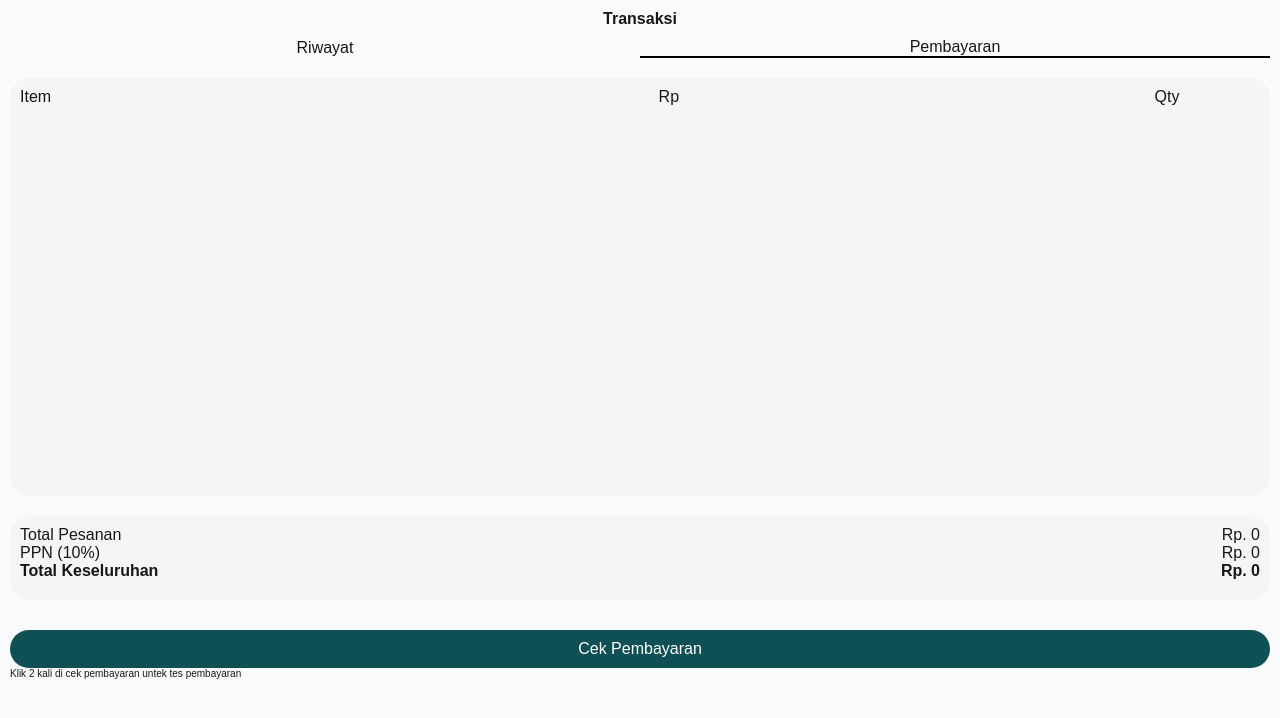
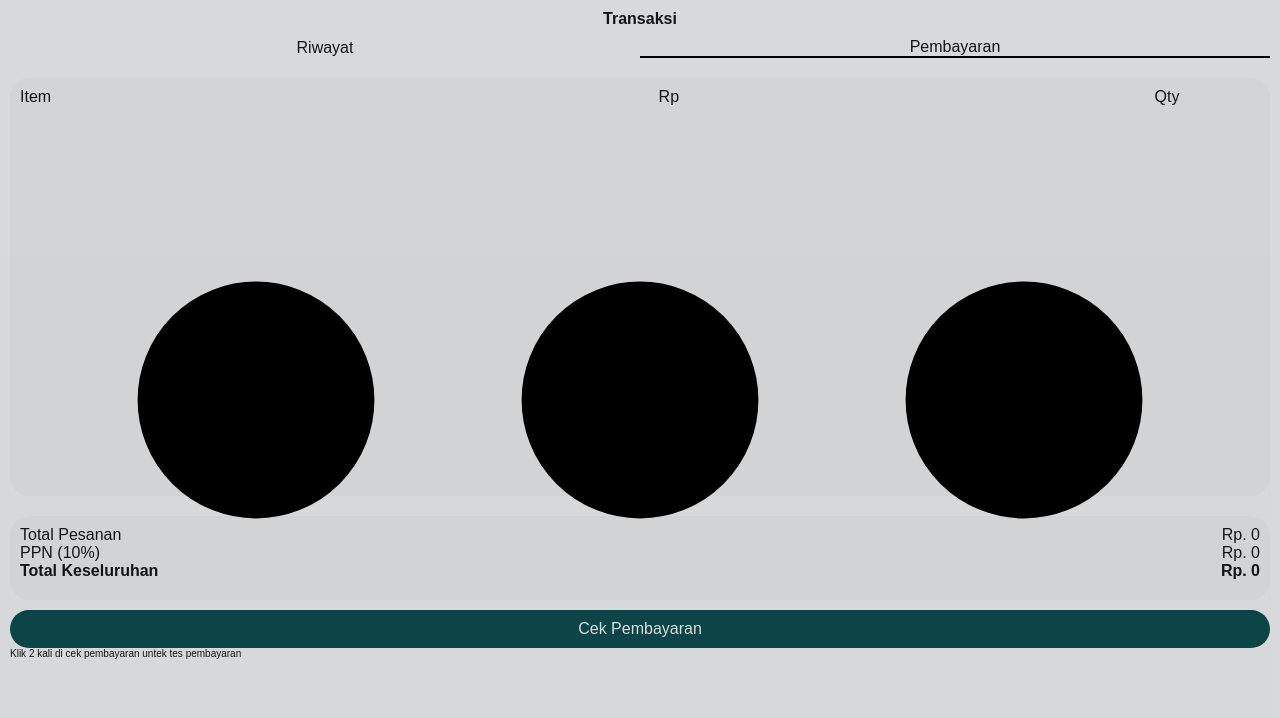
Before and after one commit to samani21/front-end-bisnisku, a Next.js app: page /components/Payment in a window 1280 px wide. Both pictures are taken after a click on the element "Cek Pembayaran". Shown: the top 718 px of the page. Built offline with nearby package versions, Linux system fonts and the light colour scheme.

Commit message:
Memperbaiki transaksi

```diff
--- a/src/components/Loading.js
+++ b/src/components/Loading.js
@@ -3,8 +3,8 @@ import React from 'react'
 const Loading = (props) => {
     const { color } = props
     return (
-        <div style={{ position: "relative", height: "100vh", zIndex: 10 }}>
-            <svg xmlns="http://www.w3.org/2000/svg" viewBox="0 0 200 200"><circle fill={color || "#000000"} stroke={color || "#000000"} stroke-width="17" r="15" cx="40" cy="100"><animate attributeName="opacity" calcMode="spline" dur="2" values="1;0;1;" keySplines=".5 0 .5 1;.5 0 .5 1" repeatCount="indefinite" begin="-.4"></animate></circle><circle fill={color || "#000000"} stroke={color || "#000000"} stroke-width="17" r="15" cx="100" cy="100"><animate attributeName="opacity" calcMode="spline" dur="2" values="1;0;1;" keySplines=".5 0 .5 1;.5 0 .5 1" repeatCount="indefinite" begin="-.2"></animate></circle><circle fill={color || "#000000"} stroke={color || "#000000"} stroke-width="17" r="15" cx="160" cy="100"><animate attributeName="opacity" calcMode="spline" dur="2" values="1;0;1;" keySplines=".5 0 .5 1;.5 0 .5 1" repeatCount="indefinite" begin="0"></animate></circle></svg>
+        <div style={{ position: "relative", height: "100vh", zIndex: 7, background: "#00000023", display: "flex", justifyContent: "center", alignItems: "center" }}>
+            <svg xmlns="http://www.w3.org/2000/svg" viewBox="0 0 200 200"><circle fill={color || "#000000"} stroke={color || "#000000"} stroke-width="17" r="10" cx="40" cy="100"><animate attributeName="opacity" calcMode="spline" dur="2" values="1;0;1;" keySplines=".5 0 .5 1;.5 0 .5 1" repeatCount="indefinite" begin="-.4"></animate></circle><circle fill={color || "#000000"} stroke={color || "#000000"} stroke-width="17" r="10" cx="100" cy="100"><animate attributeName="opacity" calcMode="spline" dur="2" values="1;0;1;" keySplines=".5 0 .5 1;.5 0 .5 1" repeatCount="indefinite" begin="-.2"></animate></circle><circle fill={color || "#000000"} stroke={color || "#000000"} stroke-width="17" r="10" cx="160" cy="100"><animate attributeName="opacity" calcMode="spline" dur="2" values="1;0;1;" keySplines=".5 0 .5 1;.5 0 .5 1" repeatCount="indefinite" begin="0"></animate></circle></svg>
         </div>
     )
 }
--- a/src/components/Payment.js
+++ b/src/components/Payment.js
@@ -1,10 +1,16 @@
 import styled from "styled-components";
 
 export const PaymentContainer = styled.div`
-    padding: 10px;
     font-family: "Poppins", sans-serif;
     background: #f9fbfc;
     height: 100vh;
+`;
+
+export const Content = styled.div`
+    padding: 10px;
+    position: absolute;
+    z-index: 4;
+    width: 100%;
 `;
 
 export const Header = styled.div`
@@ -122,7 +128,7 @@ export const ButtonCheck = styled.div`
     background: #0e5053;
     color: white;
     text-align: center;
-    margin-top: 30px;
+    margin-top: 10px;
     padding: 10px 0px;
     border-radius: 30px;
     cursor: pointer;
--- a/src/components/Theme/Food1/Navbar.js
+++ b/src/components/Theme/Food1/Navbar.js
@@ -3,6 +3,7 @@ import styled from "styled-components";
 export const NavbarContainer = styled.div`
     position: fixed;
     bottom: 0;
+    z-index: 5;
     width: 100%;
     height: 50px;
     padding: 10px;
--- a/src/pages/components/Payment/index.js
+++ b/src/pages/components/Payment/index.js
@@ -1,4 +1,4 @@
-import { Amount, ButtonBack, ButtonCheck, CardTransaksi, Details, Header, HeaderList, IconArrowLeft, InputSearch, Items, List, ListBills, ListContainer, ListContent, LogoBisnis, Menu, MenuContainer, NameBisnis, PaymentContainer, Search, SearchContainer, Tanggal, TitleHeader, TitleTransaksi, Total } from '@/components/Payment'
+import { Amount, ButtonBack, ButtonCheck, CardTransaksi, Content, Details, Header, HeaderList, IconArrowLeft, InputSearch, Items, List, ListBills, ListContainer, ListContent, LogoBisnis, Menu, MenuContainer, NameBisnis, PaymentContainer, Search, SearchContainer, Tanggal, TitleHeader, TitleTransaksi, Total } from '@/components/Payment'
 import React, { useEffect, useState } from 'react'
 import ModalPayment from './ModalPayment';
 import Loading from '@/components/Loading';
@@ -59,10 +59,12 @@ const Payment = (props) => {
     const [item, setItem] = useState();
     const [toko, setToko] = useState();
     const [demo, setDemo] = useState(false);
+    const [loading, setLoading] = useState(false);
     const totalHarga = item?.reduce((total, item) => total + item.price * item.qty, 0);
     const [menuActive, setMenuActive] = useState("Pembayaran")
     const [history, setHistory] = useState();
-    const [openPayment, setOpenPayment] = useState()
+    const [openPayment, setOpenPayment] = useState();
+    const [belumBayar, setBelumBayar] = useState(true)
     const handelPayment = (item) => {
         setOpenPayment(item);
     };
@@ -102,7 +104,12 @@ const Payment = (props) => {
     };
     const payementDemo = () => {
         if (!demo) {
-            setDemo(true)
+            setLoading(true)
+            setTimeout(() => {
+                setBelumBayar(false)
+                setDemo(true);
+                setLoading(false);
+            }, 3000); // Delay 5 detik
         } else {
             if (item && toko) {
                 let existingPesanan = localStorage.getItem('paymentDemo');
@@ -127,11 +134,13 @@ const Payment = (props) => {
                 localStorage.removeItem('tokoDemo')
                 setItem()
                 setToko()
+                setBelumBayar(true)
             }
         }
     }
     return (
         <PaymentContainer>
+            <Content>
                 <Header>
                     <TitleHeader>Transaksi</TitleHeader>
                 </Header>
@@ -188,11 +197,14 @@ const Payment = (props) => {
                                     <p>Rp. {formatRupiah((totalHarga / 10) + totalHarga || 0)}</p>
                                 </div>
                             </Amount>
+                            {
+                                !belumBayar &&
+                                <p style={{ fontSize: "14px", color: "red", marginTop: "10px", textAlign: "center" }}>Pembayaran belum selesai</p>
+                            }
                             <ButtonCheck onClick={payementDemo}>
                                 Cek Pembayaran
                             </ButtonCheck>
                             <p style={{ fontSize: "10px" }}>Klik 2 kali di cek pembayaran untek tes pembayaran</p>
-                        <Loading color={data?.color_primary} />
                         </> :
                         <ListContent>
                             {
@@ -215,6 +227,11 @@ const Payment = (props) => {
                 {
                     openPayment && <ModalPayment payment={openPayment} setOpenPayment={setOpenPayment} />
                 }
+            </Content>
+
+            {
+                loading && <Loading color={data?.color_primary} />
+            }
         </PaymentContainer>
     )
 }
```
Lines whose indentation alone changed are shown as unchanged.
